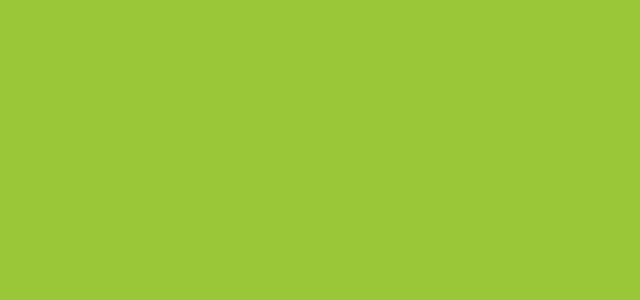
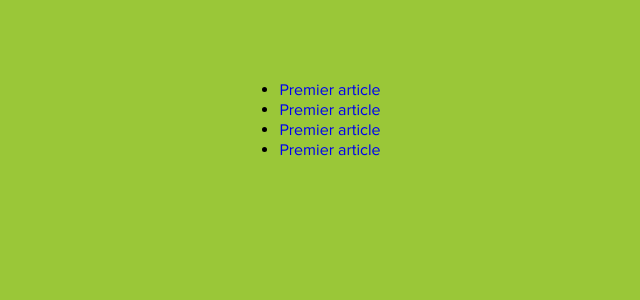
Before and after one commit to TricycleApp/tricycle-web, a Vue app: page /#/news in a window 1280 px wide. Shown: the top 300 px of the page, without its empty margins (330-970 px from the left). Built offline with nearby package versions, Linux system fonts and the light colour scheme.

Commit message:
☄ article and news routes

```diff
--- a/public/index.html
+++ b/public/index.html
@@ -9,7 +9,7 @@
     <meta name="description" content="TriCycle est une nouvelle application qui vous permet de scanner différents types de produits, et d'obtenir une information claire sur la manière de le recycler." />
     <link rel="stylesheet" href="./vitrine.css">
     <link rel="icon" href="<%= BASE_URL %>favicon.png">
-    <title><%= htmlWebpackPlugin.options.title %></title>
+    <title>Tricycle App</title>
   </head>
   <body>
     <noscript>
--- a/src/router/index.js
+++ b/src/router/index.js
@@ -19,7 +19,17 @@ const routes = [
     path: '/agreement',
     name: 'Agreement',
     component: () => import(/* webpackChunkName: "about" */ '../views/Agreement.vue')
-  }
+  },
+  {
+    path: '/news',
+    name: 'News',
+    component: () => import(/* webpackChunkName: "about" */ '../views/News.vue')
+  },
+  {
+    path: '/article',
+    name: 'Article',
+    component: () => import(/* webpackChunkName: "about" */ '../views/Article.vue')
+  },
 ]
 
 const router = new VueRouter({
--- /dev/null
+++ b/src/views/Article.vue
@@ -0,0 +1,15 @@
+<template>
+  <div class="article">
+    article view
+  </div>
+</template>
+
+<script>
+export default {
+    name: 'Article'
+}
+</script>
+
+<style>
+
+</style>
--- a/src/views/Home.vue
+++ b/src/views/Home.vue
@@ -3,7 +3,9 @@
     <header>
       <img class="logo" src="@/assets/logo.png">
       <ul class="menu">
-        <li><a href="/news">News</a></li>
+        <li>
+          <router-link to="/news">News</router-link>
+        </li>
       </ul>
     </header>
     <main>
@@ -77,8 +79,8 @@
     <footer class="flex-container5">
       <p>Tous droits réservé</p>
       <div class="legal">
-        <a href="/privacy" aria-label="">Politique de confidentialité</a>
-        <a href="/agreement" aria-label="">Conditions d'utilisations</a>
+        <router-link to="/privacy" >Politique de confidentialité</router-link>
+        <router-link to="/agreement" >Conditions d'utilisations</router-link>
       </div>
       <div class="flex-footer">
         <p>N'hésitez pas à nous suivre sur Twitter pour être au courant des dernières nouveautés !</p>
--- /dev/null
+++ b/src/views/News.vue
@@ -0,0 +1,28 @@
+<template>
+  <section class="news">
+      <ul>
+          <li>
+            <router-link to="/article">Premier article</router-link>
+          </li>
+          <li>
+            <router-link to="/article">Premier article</router-link>
+          </li>
+          <li>
+            <router-link to="/article">Premier article</router-link>
+          </li>
+          <li>
+            <router-link to="/article">Premier article</router-link>
+          </li>
+      </ul>
+  </section>
+</template>
+
+<script>
+export default {
+
+}
+</script>
+
+<style>
+
+</style>
```
Also changed, not shown: 1 other file (tests, documents, lock files or other folders).
